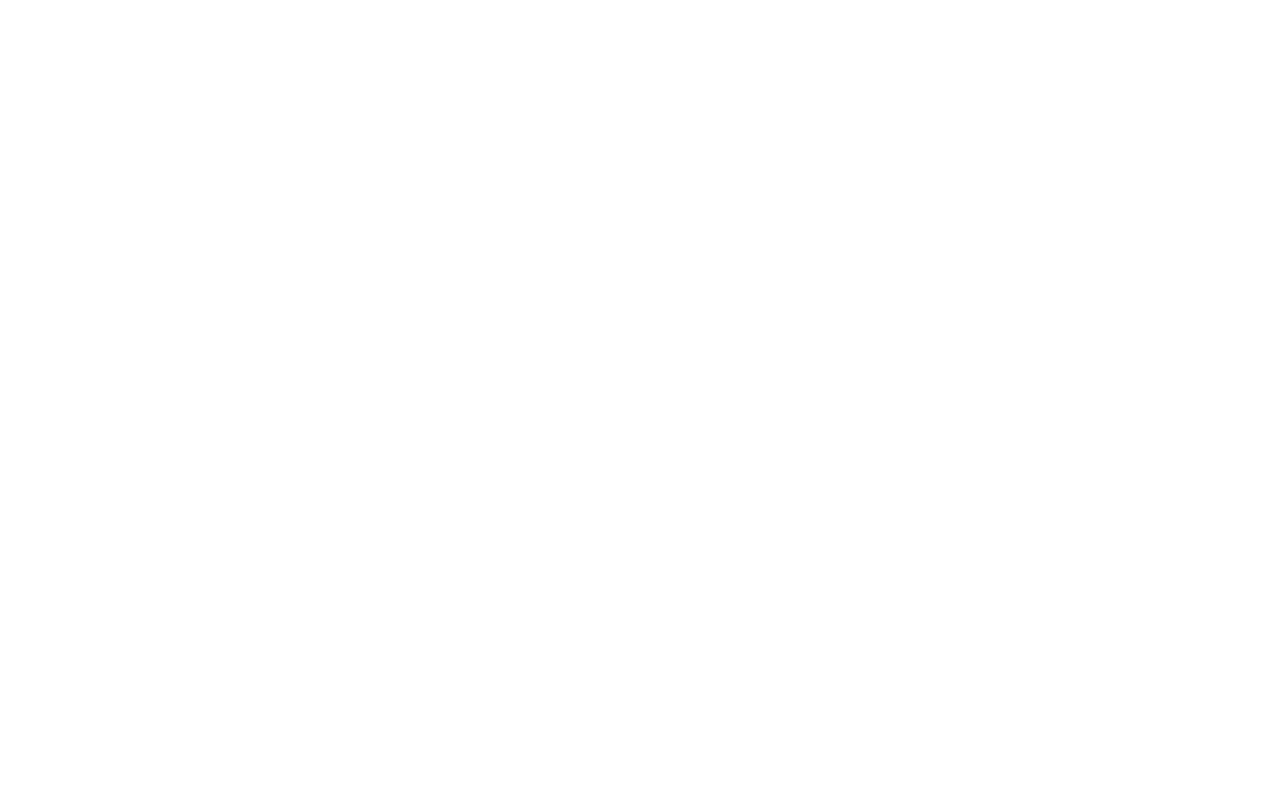
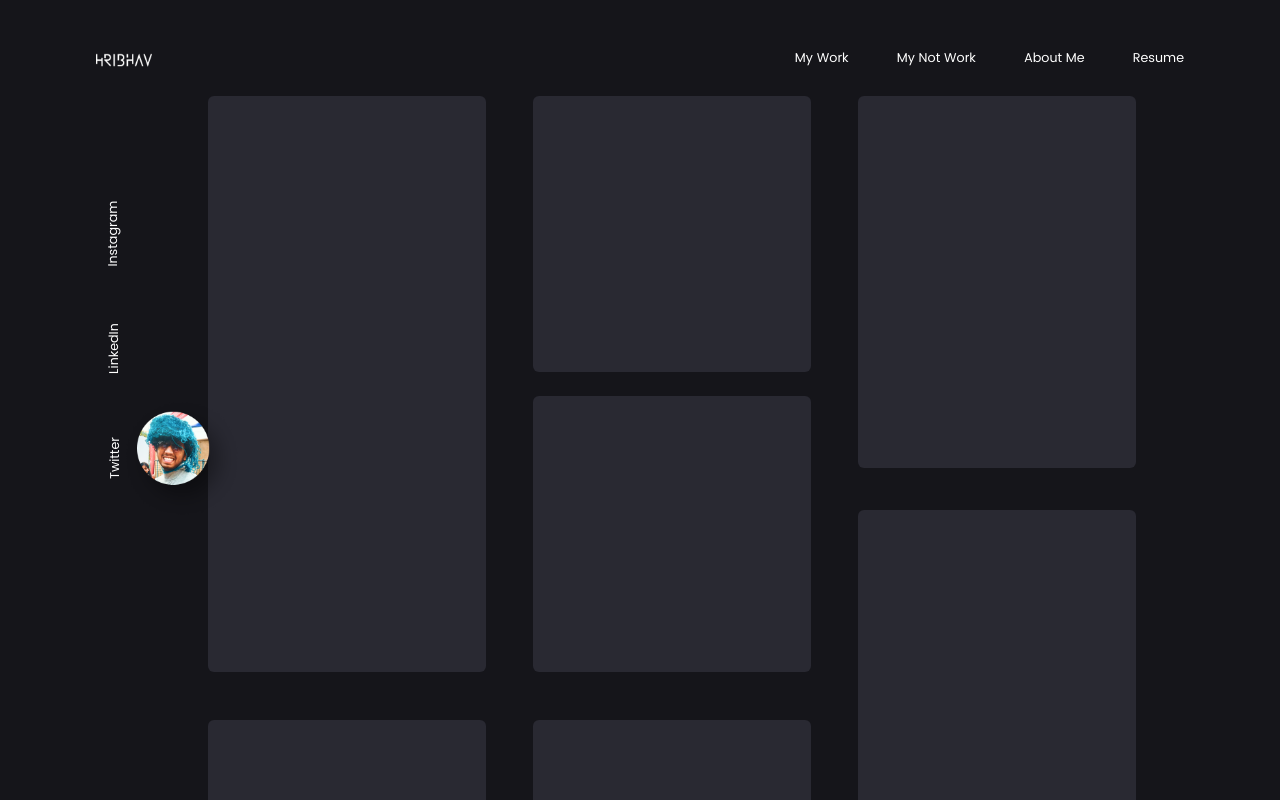
Before and after one commit to HribhavUX/hribhav-portfolio, a React (Create React App) app: page /notwork in a window 1280 px wide. Before the commit this address had no page. Shown: the top 800 px of the page. Built offline with nearby package versions, Linux system fonts and the light colour scheme.

Commit message:
add: notwork page

```diff
--- a/src/App.js
+++ b/src/App.js
@@ -4,6 +4,7 @@
 import About from "./Pages/About/About.jsx";
 import MagnidVR from "./Pages/MagnidVR";
 import Rozgaar from './Pages/Rozgaar';
+import NotWork from "./Pages/NotWork";
 import Pic from "./Components/Pic";
 function App() {
 
@@ -26,6 +27,9 @@
           <Route path="/rozgaar">
             <Route index element={<Rozgaar />} />
           </Route>
+          <Route path="/notwork">
+            <Route index element={<NotWork />} />
+          </Route>
         </Routes>
       </BrowserRouter>
     </>
--- /dev/null
+++ b/src/Pages/NotWork.js
@@ -0,0 +1,43 @@
+import hribhav_name from "../Assets/hribhav_name.png";
+import hribhav_funky_photo from "../Assets/hribhav_funky_photo.png";
+import Navbar from "../Components/Navbar";
+import SocialMediaNavbar from "../Components/SocialMediaNavbar";
+
+export default function NotWork() {
+  return (
+    <div className="w-full min-h-screen bg-[#15151A]">
+      <Navbar name={hribhav_name} width={"w-14"} paddingTop={'3rem'} />
+      <SocialMediaNavbar id='unclicked' imageDisplay='block' display='block' image={hribhav_funky_photo}
+          style={{
+              marginLeft: '0rem',
+              display: 'block',
+              width: '30.333%',
+              cursor: 'pointer',
+          }}
+      />
+      <div className="w-full px-36 pl-52 py-24">
+        <div className="w-full min-h-[150vh] flex justify-between">
+          <div className="w-[30%] flex flex-col justify-between">
+            <div className="w-full h-[48%] bg-[#292932] rounded-md"></div>
+            <div className="w-full h-[48%] flex flex-col justify-between">
+              <div className="w-full h-[48%] bg-[#292932] rounded-md"></div>
+              <div className="w-full h-[48%] bg-[#292932] rounded-md"></div>
+            </div>
+          </div>
+          <div className="w-[30%] flex flex-col justify-between">
+            <div className="w-full h-[48%] flex flex-col justify-between">
+              <div className="w-full h-[48%] bg-[#292932] rounded-md"></div>
+              <div className="w-full h-[48%] bg-[#292932] rounded-md"></div>
+            </div>
+            <div className="w-full h-[48%] bg-[#292932] rounded-md"></div>
+          </div>
+          <div className="w-[30%] flex flex-col justify-between">
+            <div className="w-full h-[31%] bg-[#292932] rounded-md"></div>
+            <div className="w-full h-[31%] bg-[#292932] rounded-md"></div>
+            <div className="w-full h-[31%] bg-[#292932] rounded-md"></div>
+          </div>
+        </div>
+      </div>
+    </div>
+  )
+}
```
